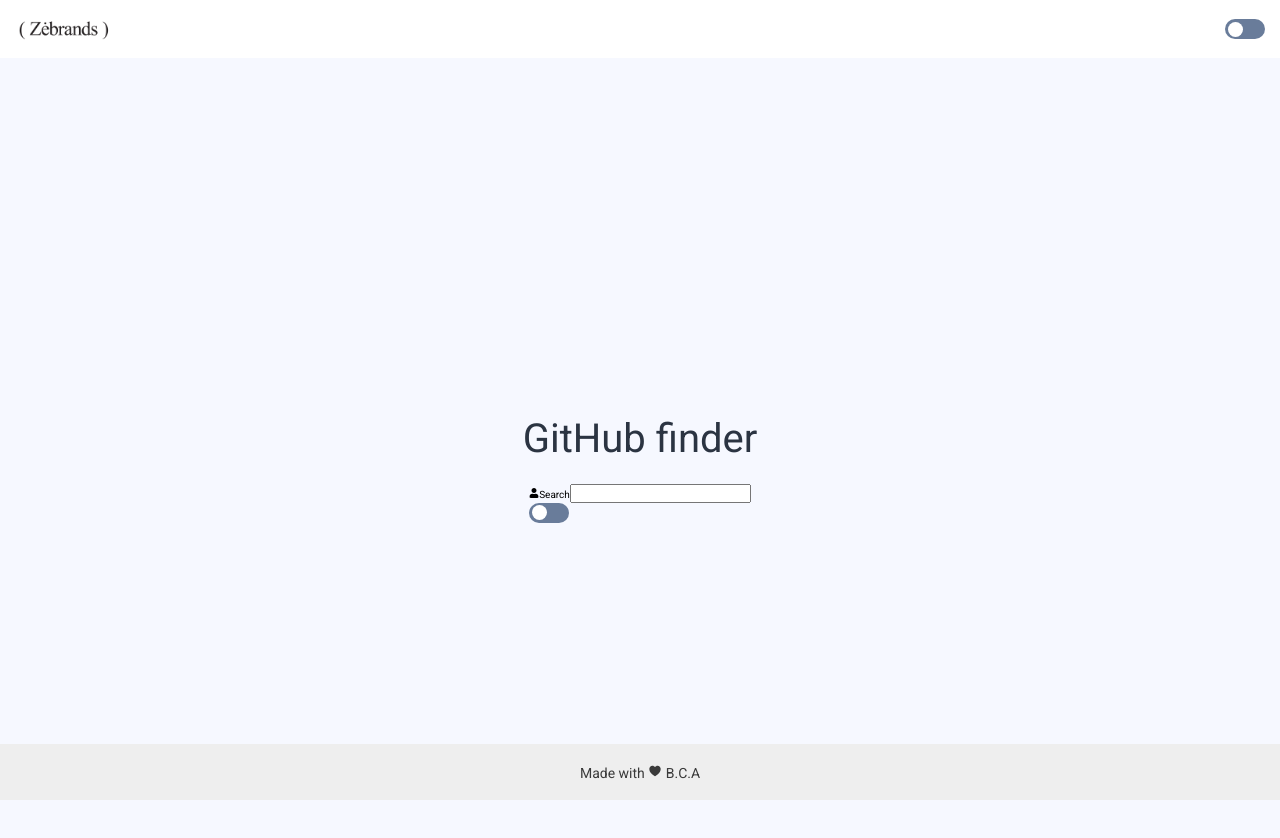
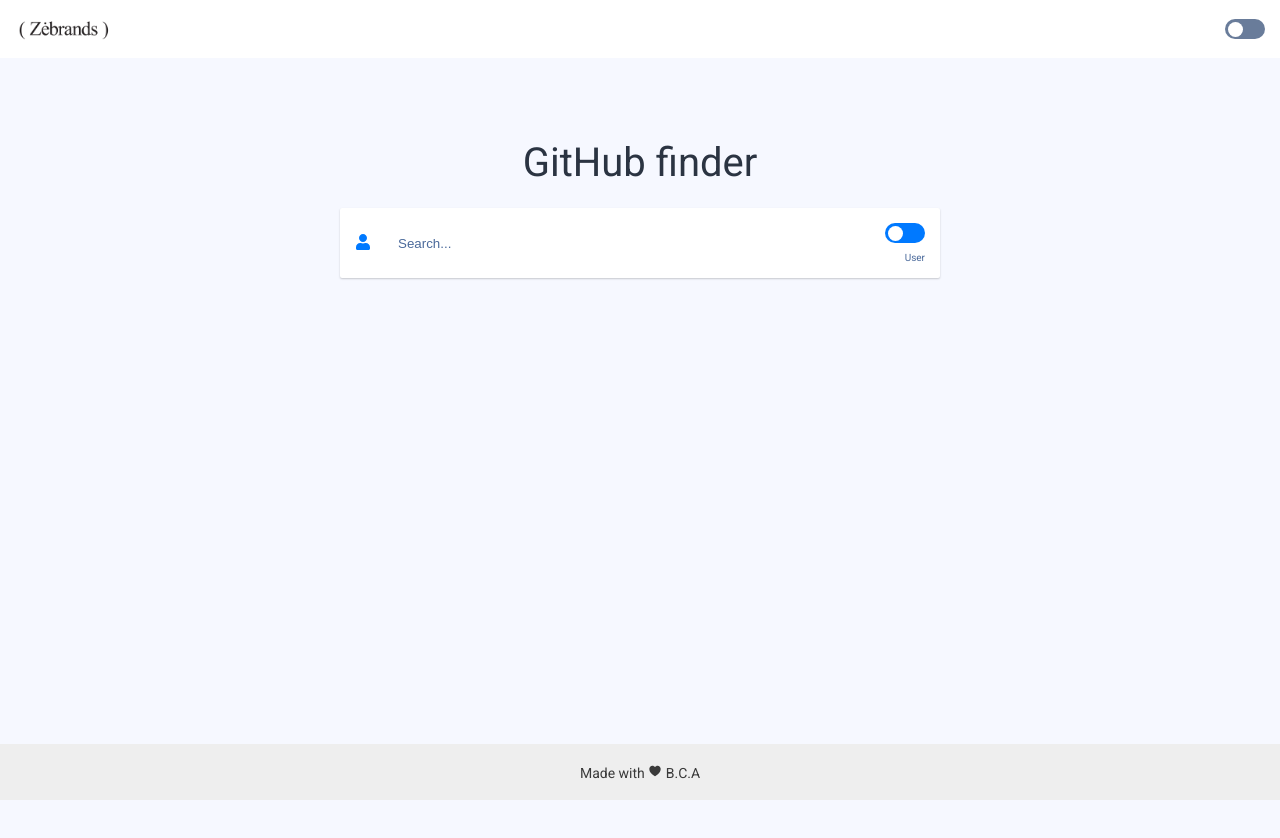
Before and after one commit to mbcorvalan/zebrands, a React (Vite) app: page / in a window 1280 px wide. Shown: the top 838 px of the page. Built offline with nearby package versions, Linux system fonts and the light colour scheme.

Commit message:
searchTeram bar added

```diff
--- a/src/components/FormSearch.tsx
+++ b/src/components/FormSearch.tsx
@@ -1,20 +1,37 @@
 import { FaUser } from "react-icons/fa";
+import { FaBox } from "react-icons/fa";
 import Toggle from './Toggle';
 import { toggleSearchTerm } from '../redux/reducers/searchTermReducer';
 import { RootState } from '../redux/store/store';
+import { useSelector } from 'react-redux';
+
 
 export default function FormSearch() {
+
+  const searchTerm = useSelector((state: RootState) => state.search.searchTerm);
+
   return (
-    <form>
-      <FaUser />
-      <label>Search</label>
-      <input></input>
-      <Toggle
-        selector={(state: RootState) => state.search.searchTerm}
-        toggleAction={toggleSearchTerm}
-        checkedValue="repository"
-        name="searchTerm"
+    <form className="search-form__wrapper">
+      <div className="search-form__icon-left" role="img" aria-label={searchTerm === "user" ? "User icon" : "Repository icon"}>
+        {searchTerm === "user" ? <FaUser /> : <FaBox />}
+      </div>
+      <label className="search-form__label" htmlFor="searchInput">Search</label>
+      <input
+        type="text"
+        id="searchInput"
+        className="search-form__input"
+        placeholder="Search..."
+        aria-label="Search input"
       />
+      <div className="search-form__toggle">
+        <Toggle
+          selector={(state: RootState) => state.search.searchTerm}
+          toggleAction={toggleSearchTerm}
+          checkedValue="repository"
+          name="searchTerm"
+        />
+        <h2>{searchTerm === "user" ? "User" : "Repository"}</h2>
+      </div>
     </form>
   );
 }
--- a/src/styles/components/_button.scss
+++ b/src/styles/components/_button.scss
@@ -3,7 +3,7 @@
   color: $pure-white-dark;
   padding: 1rem 2rem;
   border: none;
-  border-radius: 8px;
+  border-radius: 0.8rem;
   font-size: 1.4rem;
   font-weight: bold;
   cursor: pointer;
--- /dev/null
+++ b/src/styles/components/_formSearch.scss
@@ -0,0 +1,80 @@
+.search-form {
+  &__wrapper {
+    background: var(--background-searchTerm);
+    display: flex;
+    align-items: center;
+    justify-content: space-between;
+    padding: 1.5rem;
+    border-radius: 0.2rem;
+    box-shadow: 0 1px 2px 0 rgba(0, 0, 0, .2);
+    gap: 1rem;
+
+    svg {
+      font-size: 1.6rem;
+      color: $azure-blue;
+    }
+
+    @include md {
+      min-width: 40rem;
+    }
+
+    @include lg {
+      min-width: 60rem;
+    }
+  }
+
+  &__label {
+    position: absolute;
+    z-index: -1;
+    border: 0;
+    clip: rect(0 0 0 0);
+    -webkit-clip-path: inset(50%);
+    clip-path: inset(50%);
+    margin: 0 -1px -1px 0;
+    overflow: hidden;
+    padding: 0;
+    display: block;
+  }
+
+  &__icon-left {
+    flex: 0 0 auto;
+  }
+
+  &__input {
+    flex: 1 1 60%;
+    background: var(--background-searchTerm);
+    gap: 1rem;
+    padding: 1rem 6rem 1rem 1.5rem;
+    border-color: rgba(0, 0, 0, 0);
+    border-style: solid;
+    color: var(--searchTerm-text);
+
+    &::placeholder {
+      color: var(--searchTerm-text);
+    }
+
+  }
+
+  &__toggle {
+    display: flex;
+    flex: 0 0 auto;
+    margin-left: auto;
+    gap: 1rem;
+    flex-direction: column;
+    align-items: end;
+
+    .toggle__switch>input:checked+.toggle__slider {
+      background-color: $azure-blue;
+    }
+
+    .toggle__slider {
+
+      background-color: $azure-blue;
+
+    }
+
+    h2 {
+      color: var(--searchTerm-text);
+    }
+  }
+}
--- a/src/styles/main.scss
+++ b/src/styles/main.scss
@@ -37,6 +37,7 @@
 @import 'components/footer';
 @import 'components/mainTitle';
 @import 'components/button';
+@import 'components/formSearch';
 
 // Pages
 @import 'pages/home';
--- a/src/styles/pages/_home.scss
+++ b/src/styles/pages/_home.scss
@@ -2,7 +2,6 @@
   &__wrapper {
     background-color: var(--background-color);
     display: flex;
-    justify-content: center;
     align-items: center;
     flex-direction: column;
     min-height: 100vh;
--- a/src/styles/themes/_themes.scss
+++ b/src/styles/themes/_themes.scss
@@ -1,14 +1,20 @@
 :root {
   --background-color: #{$cloudy-white};
   --main-title-color: #{$deep-navy-light};
+  --background-searchTerm: #{$pure-white-dark};
+  --searchTerm-text: #{$stormy-blue};
 }
 
 [data-theme="dark"] {
   --background-color: #{$midnight-black};
   --main-title-color: #{$pure-white-dark};
+  --background-searchTerm: #{$navy-shadow-dark};
+  --searchTerm-text: #{$pure-white-dark};
 }
 
 [data-theme="light"] {
   --background-color: #{$cloudy-white};
   --main-title-color: #{$deep-navy-light};
+  --background-searchTerm: #{$pure-white-dark};
+  --searchTerm-text: #{$stormy-blue};
 }
```
